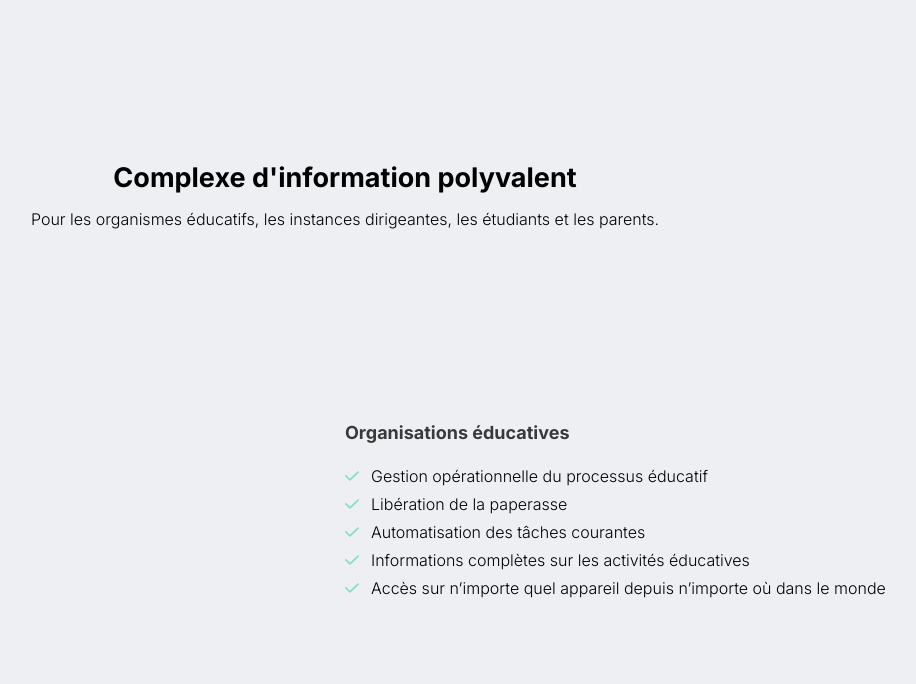
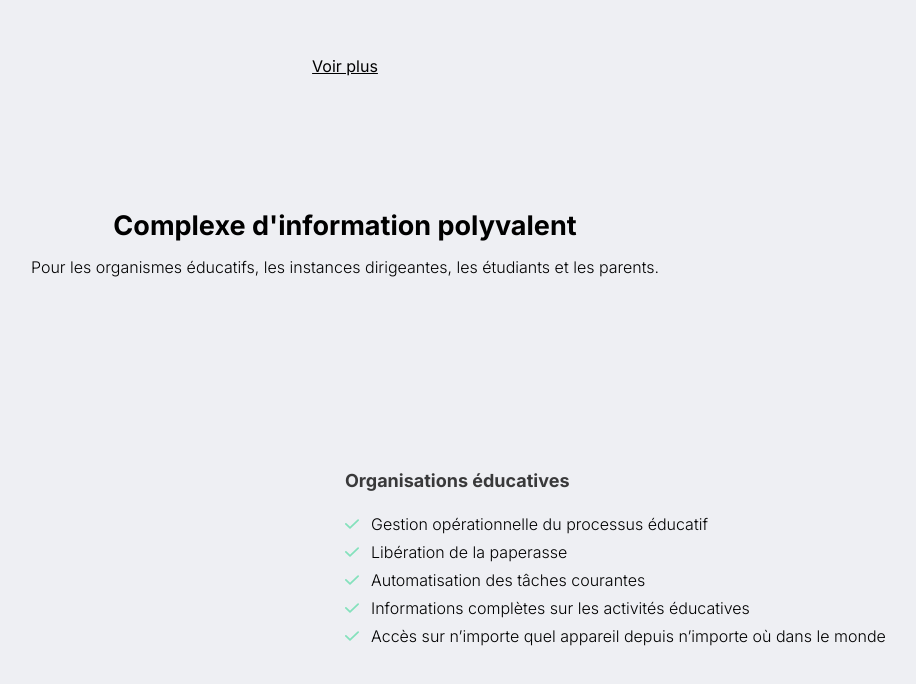
Before and after one commit to GroupeBH/ekelasi, a Next.js app: page / in a window 1280 px wide. Shown: the part 1599-2283 px from the top of the page, without its empty margins (295-1211 px from the left). Built offline with nearby package versions, Linux system fonts and the light colour scheme.

Commit message:
add link voir plus

```diff
--- a/src/app/components/News.jsx
+++ b/src/app/components/News.jsx
@@ -38,7 +38,7 @@ function News() {
         ))}
       </div>
      <Link href={"/news"}>
-        {/* <div className="text-center pt-6 underline cursor-pointer">Voir plus</div> */}
+        <div className="text-center pt-6 underline cursor-pointer">Voir plus</div>
      </Link>
     </div>
   );
```
